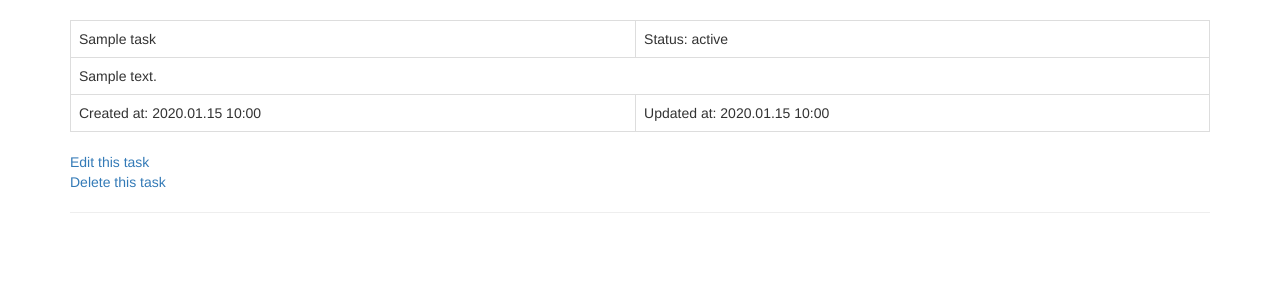
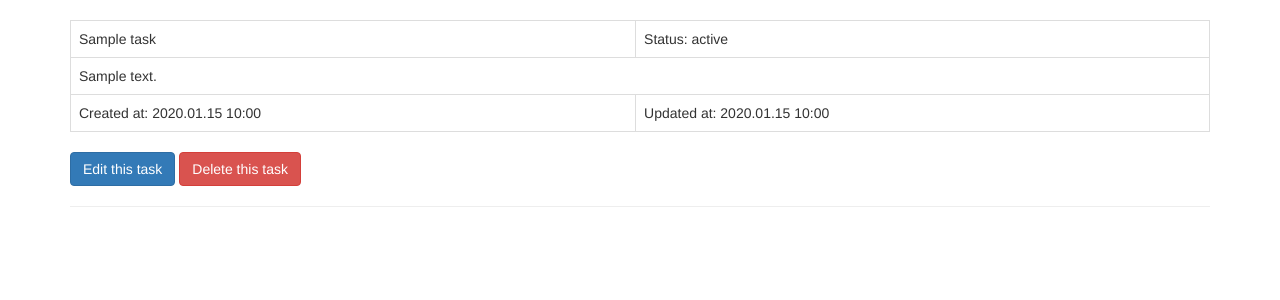
Before and after one commit to SLotAbr/Task_manager, a Flask app: page /task/1 in a window 1280 px wide. Shown: the part 52-352 px from the top of the page. Run offline with Flask 3, Linux system fonts and the light colour scheme; a user stored in the database is signed in; tables that the repository leaves empty hold one stand-in row (values such as "Sample post").

Commit message:
buttons redesign

```diff
--- a/app/templates/task.html
+++ b/app/templates/task.html
@@ -12,7 +12,11 @@
 			<td>Updated at: {{ task.updated_at.strftime("%Y.%m.%d %H:%M") }}</td>
 		</tr>
 	</table>
-	<a href="{{ url_for('edit_task', task_id=task.id ) }}">Edit this task</a><br>
-	<a href="{{ url_for('delete_task', task_id=task.id ) }}">Delete this task</a>
+	<a href="{{ url_for('edit_task', task_id=task.id ) }}" class='btn btn-primary mb-3'>
+		Edit this task
+	</a>
+	<a href="{{ url_for('delete_task', task_id=task.id ) }}" class='btn btn-danger mb-3'>
+		Delete this task
+	</a>
 	<hr>
 {% endblock %}
```
